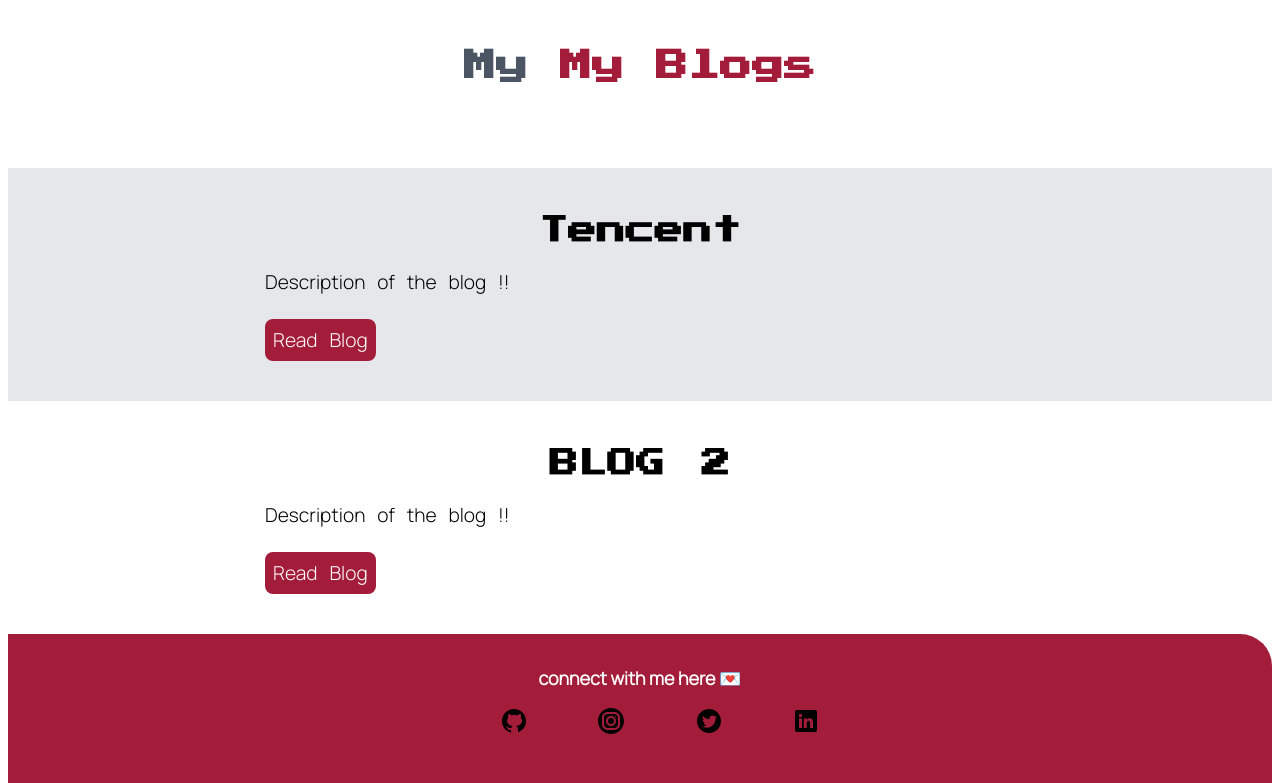
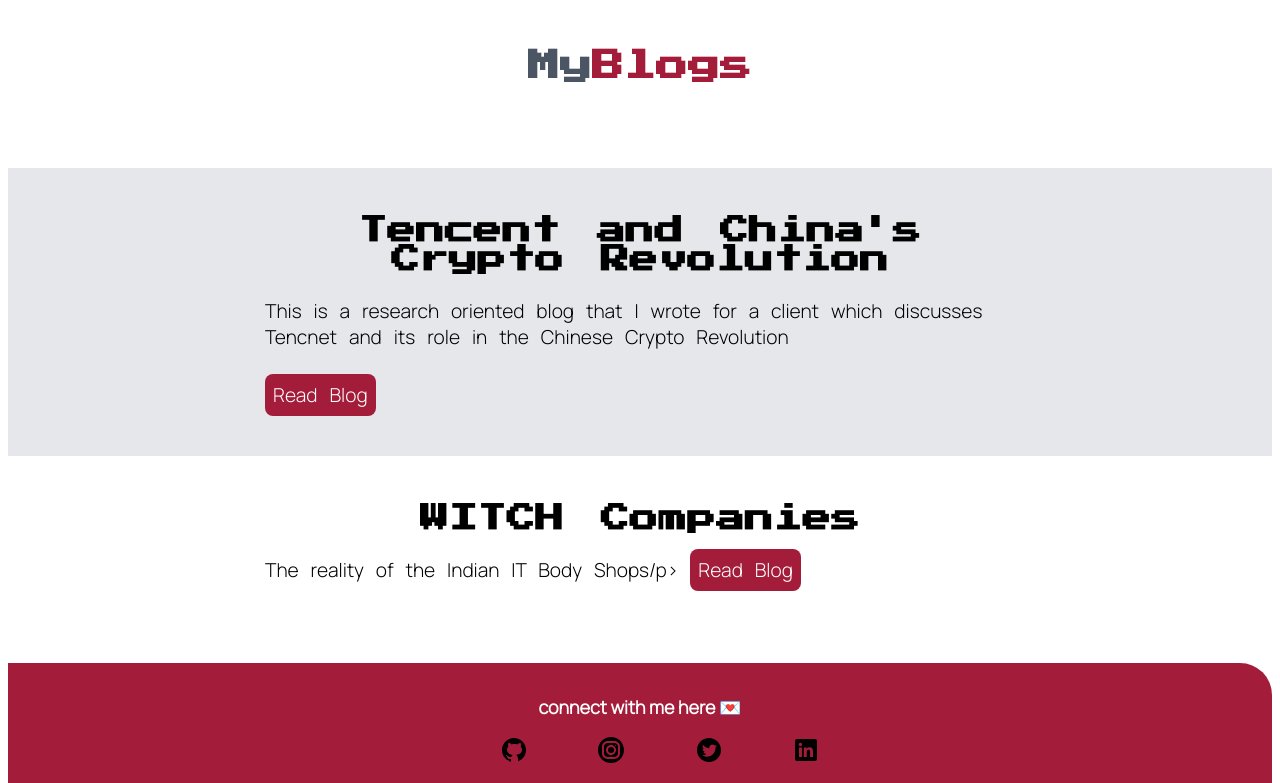
Before and after one commit to ru-mi-nator/Mark-5, a plain HTML site: page blogs.html in a window 1280 px wide. Shown: the part 511-1294 px from the top of the page. Drawn offline with Linux system fonts and the light colour scheme.

Commit message:
Update: Blogs

```diff
--- a/blogs.html
+++ b/blogs.html
@@ -25,21 +25,21 @@
 
     <header class="hero">
         <img class="hero-img" src="images/final-main.svg" alt="">
-        <h1 class="hero-heading">My<span class="heading-inverted"> My Blogs</span> </h1>
+        <h1 class="hero-heading">My<span class="heading-inverted">Blogs</span> </h1>
     </header>
 
     <section class="section ow">
         <div class="container container-centre">
-            <h1>Tencent </h1>
-            <p>Description of the blog !!</p>
+            <h1>Tencent and China's Crypto Revolution</h1>
+            <p>This is a research oriented blog that I wrote for a client which discusses Tencnet and its role in the Chinese Crypto Revolution</p>
             <a class="links primary-links" href="blogs/blog1.html">Read Blog</a>
         </div>
     </section>
 
     <section class="section">
         <div class="container container-centre">
-            <h1>BLOG 2</h1>
-            <p>Description of the blog !!</p>
+            <h1>WITCH Companies</h1>
+            <p>The reality of the Indian IT Body Shops/p>
             <a class="links primary-links" href="blogs/blog2.html">Read Blog</a>
         </div>
     </section>
```
